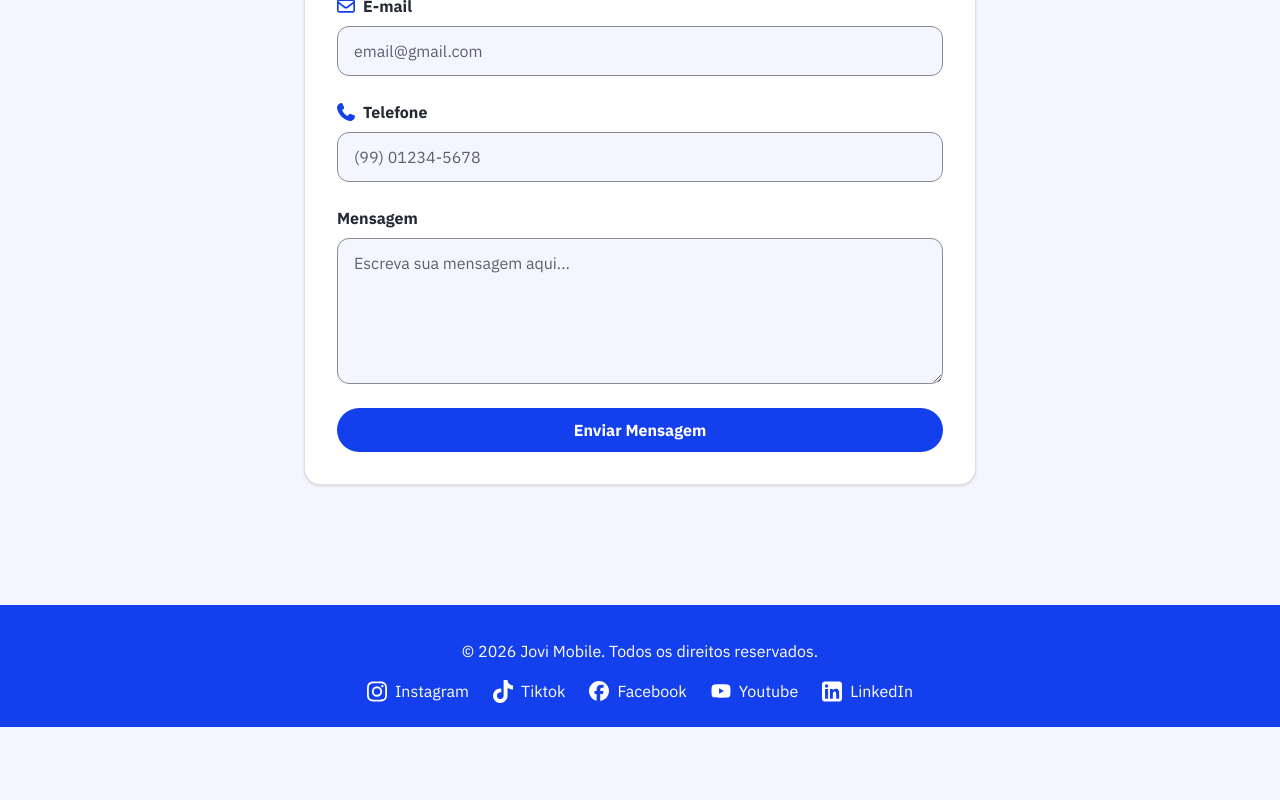
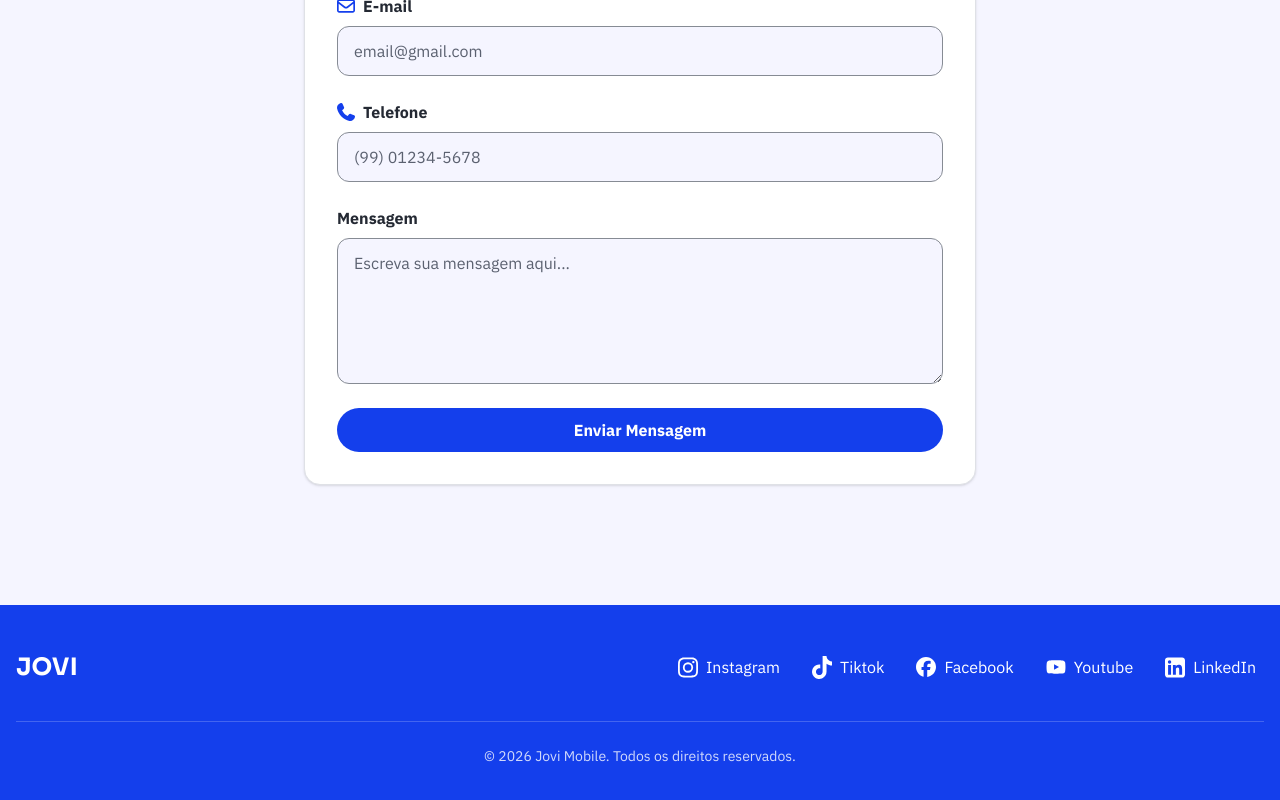
Before and after one commit to pedrossquillante/sprint4-webdev-front, a Next.js app: page / in a window 1280 px wide. Shown: the part 4589-5389 px from the top of the page. Before the commit the page ends 5316 px from the top, so only its background shows below. Built offline with nearby package versions, Linux system fonts and the light colour scheme.

Commit message:
acessibilidade e novo layout do rodapé

```diff
--- a/components/Footer.js
+++ b/components/Footer.js
@@ -4,60 +4,68 @@ export default function Footer() {
   const redes = [
     {
       icone: "/icons/iconinstagram.svg",
-      alt: "icone do Instagram",
       nome: "Instagram",
       link: "https://www.instagram.com/jovi.brasil?igsh=YXB1bW9lYTY5cXNm",
     },
     {
       icone: "/icons/icontiktok.svg",
-      alt: "icone do tiktok",
       nome: "Tiktok",
       link: "https://www.tiktok.com/@jovi.brasil",
     },
     {
       icone: "/icons/iconfacebook.svg",
-      alt: "icone do facebook",
       nome: "Facebook",
       link: "https://www.facebook.com/JOVI.Brasil",
     },
     {
       icone: "/icons/iconyoutube.svg",
-      alt: "icone do youtube",
       nome: "Youtube",
       link: "https://www.youtube.com/@Jovi.Brasil",
     },
     {
       icone: "/icons/iconlinkedIn.svg",
-      alt: "icone do linkedin",
       nome: "LinkedIn",
       link: "https://www.linkedin.com/company/jovi-mobile/",
     },
   ];
 
   return (
-    <footer className="text-center p-6 bg-primaria text-fundo-secundaria border-t-10 border-primaria">
-      <p className="mx-auto text-fundo-secundaria">
-        © 2026 Jovi Mobile. Todos os direitos reservados.
-      </p>
-      <div className="flex flex-wrap justify-center gap-x-6 gap-y-3 mt-4">
+    <footer className="bg-primaria text-sobre-primaria">
+      <div className="max-w-330 mx-auto px-4 py-10">
+        <div className="flex flex-col items-center gap-6 md:flex-row md:justify-between">
+          <p className="font-titulo text-2xl font-bold">JOVI</p>
+
+          <ul
+            role="list"
+            aria-label="Redes sociais"
+            className="flex flex-wrap justify-center gap-x-4 gap-y-2 list-none"
+          >
             {redes.map((rede) => (
+              <li key={rede.nome}>
                 <a
-            key={rede.nome}
                   href={rede.link}
                   target="_blank"
                   rel="noopener noreferrer"
-            className="flex items-center gap-2 text-fundo-secundaria no-underline transition-opacity hover:opacity-60"
+                  className="inline-flex items-center gap-2 min-h-11 px-2 rounded-lg text-sobre-primaria no-underline underline-offset-4 hover:underline focus-visible:underline focus-visible:outline-sobre-primaria"
                 >
                   <Image
                     src={rede.icone}
-              alt={rede.alt}
+                    alt=""
                     width={20}
                     height={20}
                     className="brightness-0 invert"
                   />
                   {rede.nome}
+                  <span className="sr-only"> (abre em nova aba)</span>
                 </a>
+              </li>
             ))}
+          </ul>
+        </div>
+
+        <p className="mt-8 pt-6 border-t border-sobre-primaria/20 text-sm text-sobre-primaria/80 text-center">
+          © 2026 Jovi Mobile. Todos os direitos reservados.
+        </p>
       </div>
     </footer>
   );
```
Lines whose indentation alone changed are shown as unchanged.
